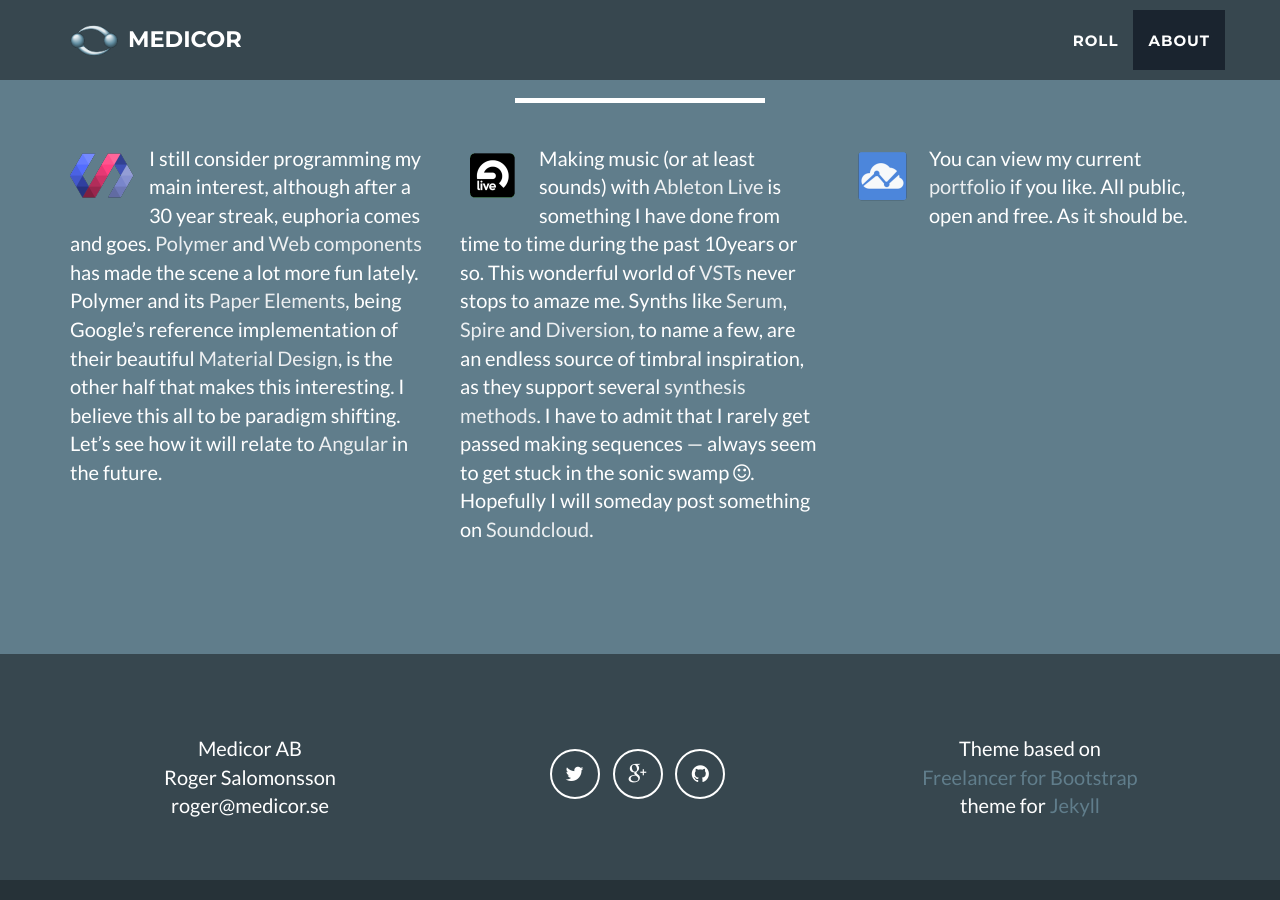
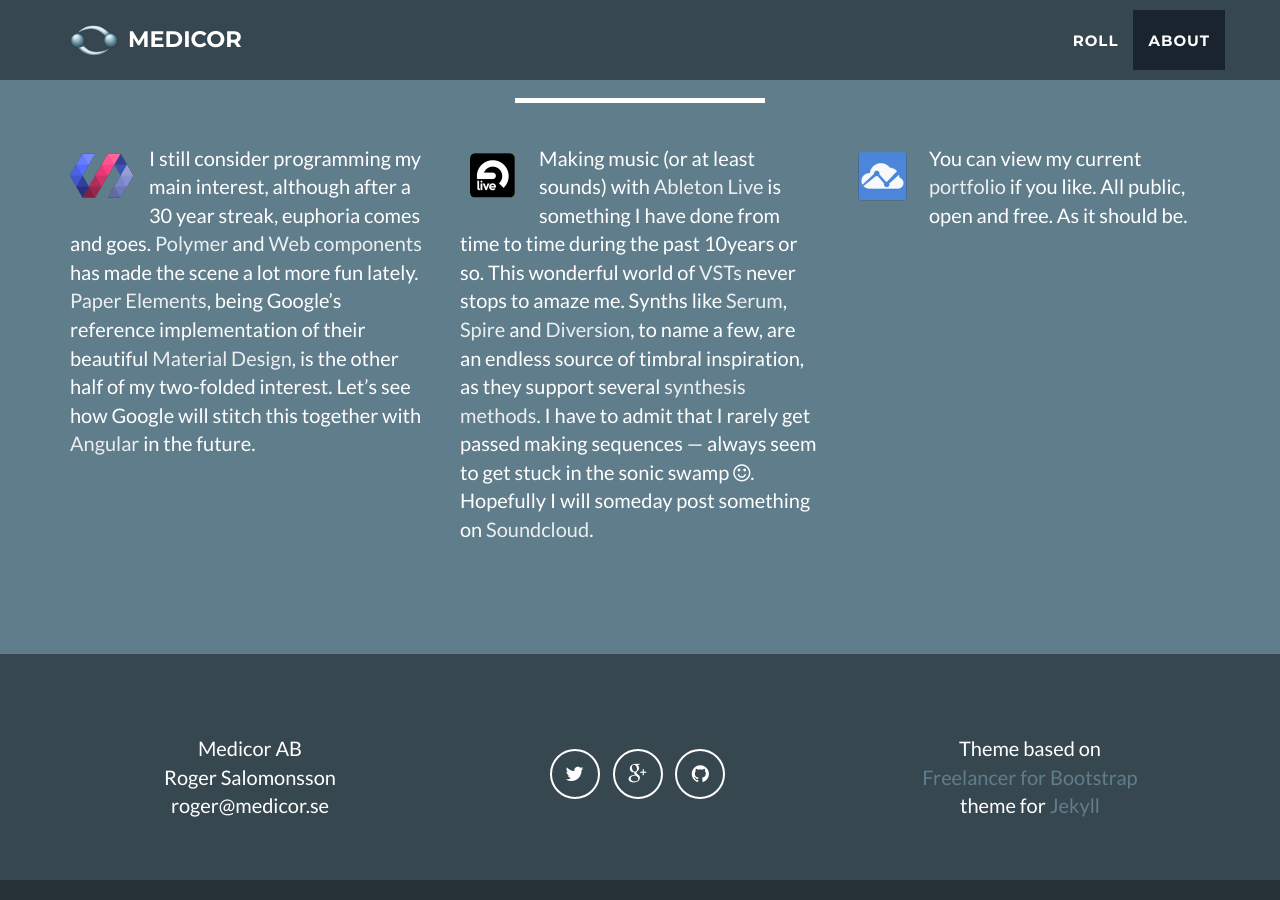
Before and after one commit to medicor/medicor.github.io, a Jekyll site: the page built from index.html, in a window 1280 px wide and 900 px high, scrolled down 1664 px. Built offline with Jekyll 4.4.1, drawn with Linux system fonts in a browser that asks for light colours; Markdown is read by kramdown in place of the engine named in the settings.

Commit message:
Published with https://stackedit.io/

```diff
--- a/_includes/about1.md
+++ b/_includes/about1.md
@@ -1,2 +1,2 @@
 <a href="https://www.polymer-project.org/"><img src="/img/logo-polymer.png" style="float: left; margin: 0px 15px 15px 0px"></a>
-I still consider programming my main interest, although after a 30 year streak, euphoria comes and goes. [Polymer](https://www.polymer-project.org) and [Web components](http://webcomponents.org/) has made the scene a lot more fun lately. Polymer and its [Paper Elements](https://elements.polymer-project.org/browse?package=paper-elements), being Google's reference implementation of their beautiful [Material Design](http://www.google.com/design/spec/material-design/introduction.html), is the other half that makes this interesting. I believe this all to be paradigm shifting. Let's see how it will relate to [Angular](https://angular.io/) in the future.
+I still consider programming my main interest, although after a 30 year streak, euphoria comes and goes. [Polymer](https://www.polymer-project.org) and [Web components](http://webcomponents.org/) has made the scene a lot more fun lately. [Paper Elements](https://elements.polymer-project.org/browse?package=paper-elements), being Google's reference implementation of their beautiful [Material Design](http://www.google.com/design/spec/material-design/introduction.html), is the other half of my two-folded interest. Let's see how Google will stitch this together with  [Angular](https://angular.io/) in the future.
```
